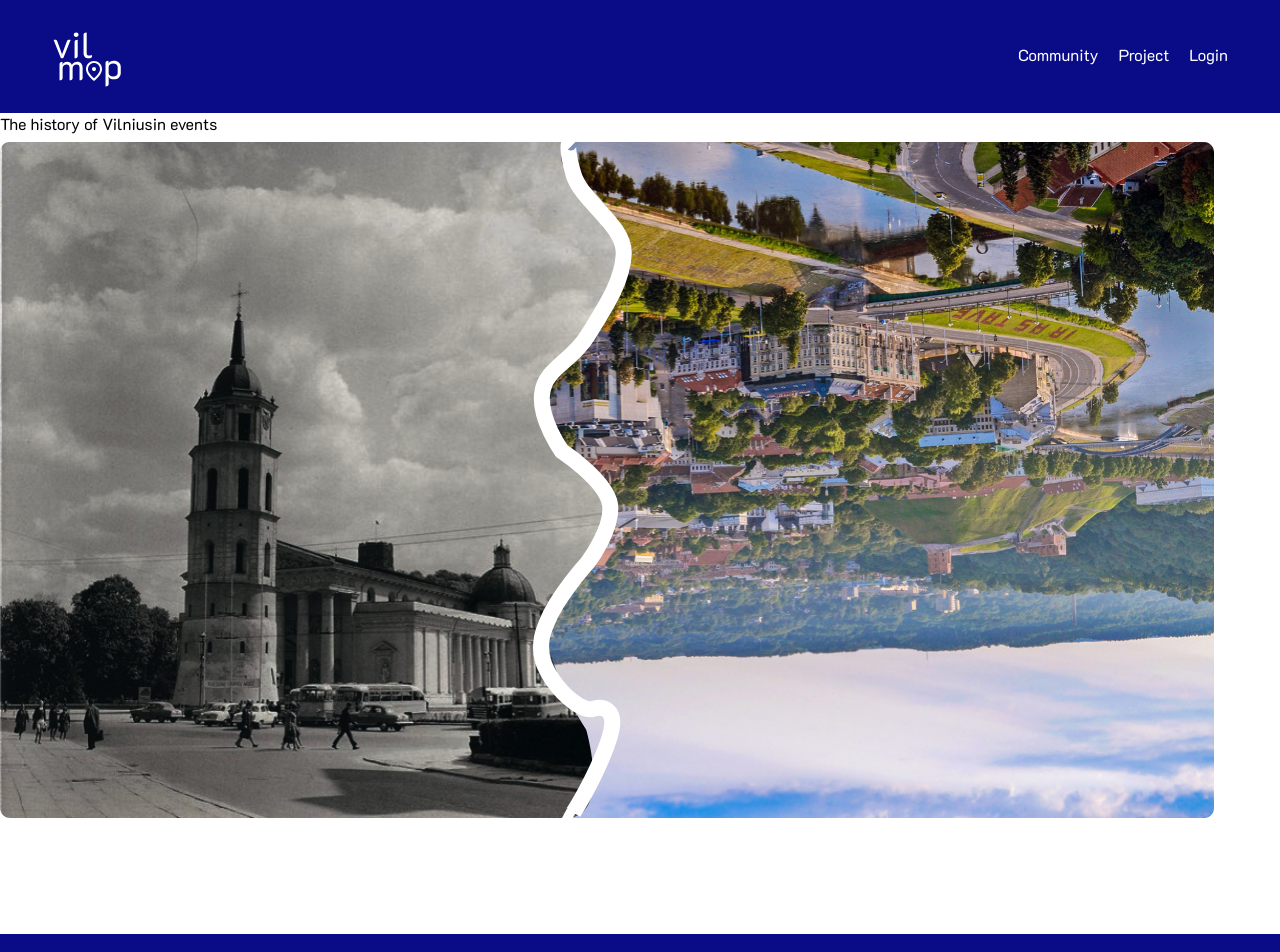
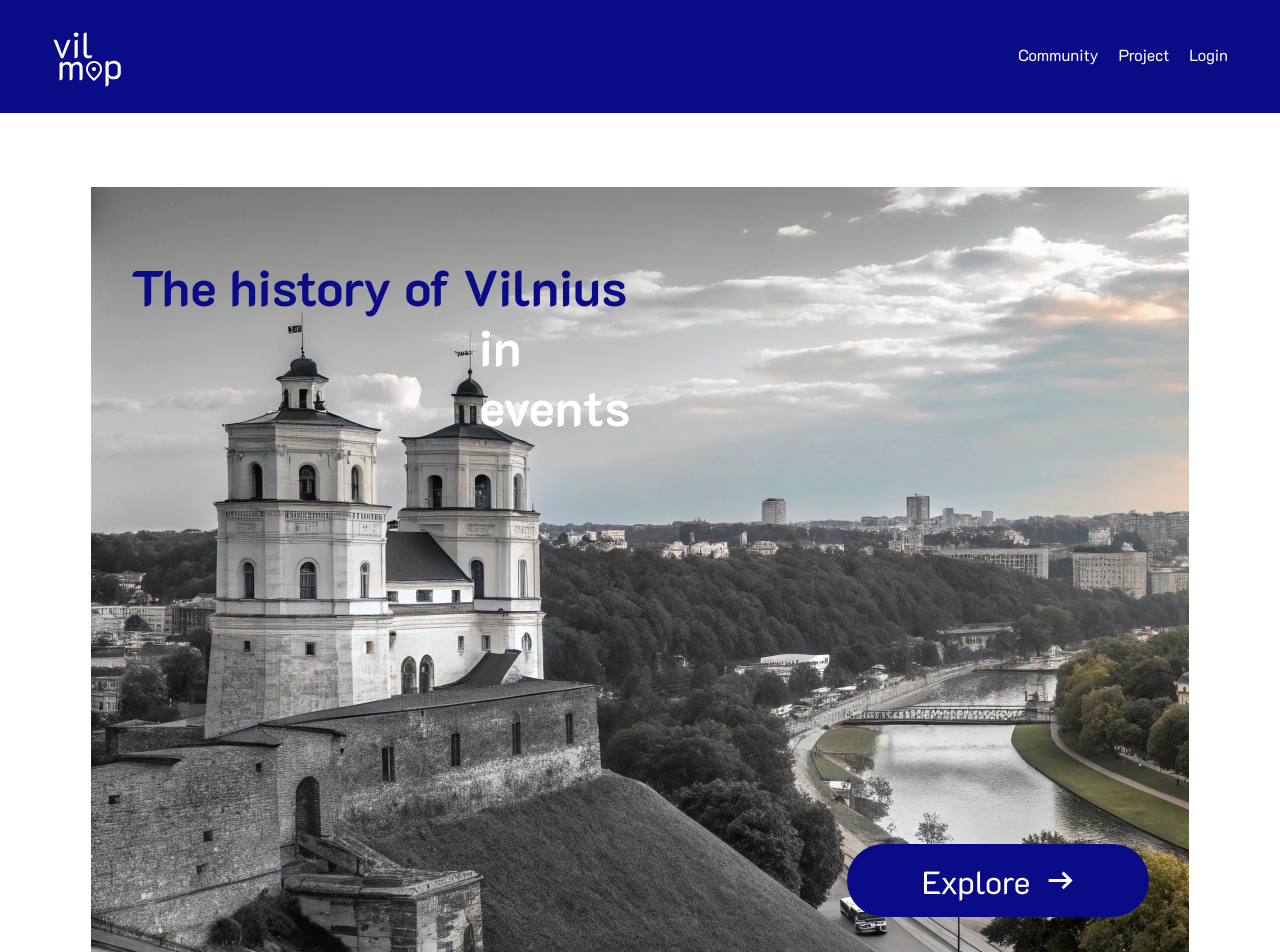
Before and after one commit to Vilnius-Historical-Map/vilmap-frontend, a React (Vite) app: page / in a window 1280 px wide. Shown: the top 952 px of the page. Built offline with nearby package versions, Linux system fonts and the light colour scheme.

Commit message:
feat: homepage finished

```diff
--- a/src/features/pages/homePage.component.tsx
+++ b/src/features/pages/homePage.component.tsx
@@ -1,14 +1,25 @@
+import { Button } from '@ui/button/button'
 import styles from './homePage.module.scss'
 
 export const HomePage = () => {
   return (
     <section className={styles.homepage}>
-      <h1 className={styles.homepage__h1}>
+
+      <div className={styles.homepage__wrapper}>
+        <div className={styles.homepage__wrapper__left}>
+        <h1 className={styles.homepage__h1}>
         The history of Vilnius
-        <span className={styles.homepage__h1__span}>in events</span>
+        <span className={styles.homepage__h1__span}> in events</span>
       </h1>
+      </div>
 
-      <div className={styles.homepage__background}></div>
+      <div className={styles.homepage__wrapper__right}>
+        <Button size='lg' className={styles.homepage__button}>Explore <img src="src\assets\images\arrow_right_alt.svg" alt="" /></Button>
+
+      </div>
+
+      </div>
+
     </section>
   )
 }
--- a/src/features/pages/homePage.module.scss
+++ b/src/features/pages/homePage.module.scss
@@ -1,8 +1,47 @@
 .homepage{
 
-  &__background{
-    height: 50rem;
-    background-image: url('src/assets/images/background.svg');
-    background-repeat: no-repeat;
+  padding: 4.625rem 5.687rem;
+&__wrapper{
+  background-image: url("src/assets/images/vilnius_ai.jpg");
+  background-repeat: no-repeat;
+  height: 100vh;
+  display: flex;
+
+  &__left{
+    display: flex;
+    align-items: flex-start;
+    justify-content: flex-start;
+    width: 50%;
+
   }
+ &__right{
+    display: flex;
+    align-items: flex-end;
+    justify-content: flex-end;
+    width: 50%;
+  }
+
+
 }
+
+&__h1{
+  font-size: 3.125rem;
+  font-weight: 700;
+  line-height: 3.75rem;
+  color: var(--primary-color);
+  max-width: 42.875rem;
+  display: flex;
+  flex-wrap: wrap;
+  margin-left: 2.5rem;
+  margin-top: 4.375rem;
+  &__span{
+    color: var(--secondary-color);
+    margin-left: 21.738rem;
+}
+}
+
+&__button{
+  margin-right: 2.5rem;
+  margin-bottom: 4.375rem;
+}
+}
--- a/src/styles/index.scss
+++ b/src/styles/index.scss
@@ -2,6 +2,17 @@
 
   --primary-color: #0A0C87;
   --secondary-color:#ffffff;
+
+  /*Buttons*/
+  --hover-color-primary: rgb(4, 10, 88);
+  --secondary-btn-color:#0A0C87;
+  --secondary-btn-text-color:#050770;
+  --hover-color-secondary: rgb(224, 228, 245);
+
+
+
+
+
 }
 
 body{
--- /dev/null
+++ b/src/ui/button/button.module.scss
@@ -0,0 +1,63 @@
+.sm{
+  padding: 0.3rem 1.68rem;
+  font-size: 1rem;
+  gap: 0.5rem;
+  border-radius: 1.2rem;
+}
+
+.md{
+  padding: 0.6rem 2.68rem;
+  font-size: 1.5rem;
+  gap: 0.8rem;
+  border-radius: 3.37rem;
+
+}
+
+.lg{
+  padding: 0.99rem 4.68rem;
+  font-size: 2rem;
+  gap: 1rem;
+  border-radius: 4.37rem;
+
+}
+
+.primary{
+  background-color: var(--primary-color);
+  color: var(--secondary-color);
+  display: flex;
+  flex-direction: row;
+  align-items: center;
+  justify-content: center;
+
+  &:hover{
+    background-color: var(--hover-color-primary);
+    transition: 0.3s all ease-in-out;
+    box-shadow: 0 0 4 0 #B0AEAE;
+  }
+
+  &:focus-visible{
+    transition: all 0.3s ease-in-out;
+    box-shadow: 0 0 0 0.1875rem #ffffff, 0 0 0 0.375rem var(--primary-color);
+
+  }
+}
+
+.secondary{
+  border: 1px solid var(--secondary-btn-color);
+  color: var(--secondary-btn-text-color);
+  display: flex;
+  flex-direction: row;
+  align-items: center;
+  justify-content: center;
+
+  &:hover{
+    background-color: var(--hover-color-secondary);
+    transition: 0.3s all ease-in-out;
+  }
+
+  &:focus-visible{
+    transition: all 0.3s ease-in-out;
+    box-shadow: 0 0 0 0.1875rem #ffffff, 0 0 0 0.375rem var(--primary-color);
+
+  }
+}
--- /dev/null
+++ b/src/ui/button/button.tsx
@@ -0,0 +1,21 @@
+import styles from './button.module.scss'
+
+
+type TbuttonSize = "sm" | "md" | "lg";
+type TbuttonVariant = "primary" | "secondary";
+type  TbuttonProps = {
+    children: React.ReactNode;
+    type?: "button" | "submit" | "reset";
+    variant?: TbuttonVariant;
+    size?: TbuttonSize;
+    className?: string;
+    [key: string]: any;
+}
+
+export const Button = ({children, type = 'button', variant = 'primary', size ='md', className, ...rest}:TbuttonProps) => {
+  return (
+    <button type={type} className={`${styles[variant]} ${styles[size]} ${className ?? ""}`} {...rest}>
+    {children}
+    </button>
+  )
+}
```
Also changed, not shown: src/assets/images/arrow_right_alt.svg (added), src/assets/images/vilnius_ai.jpg (added).
